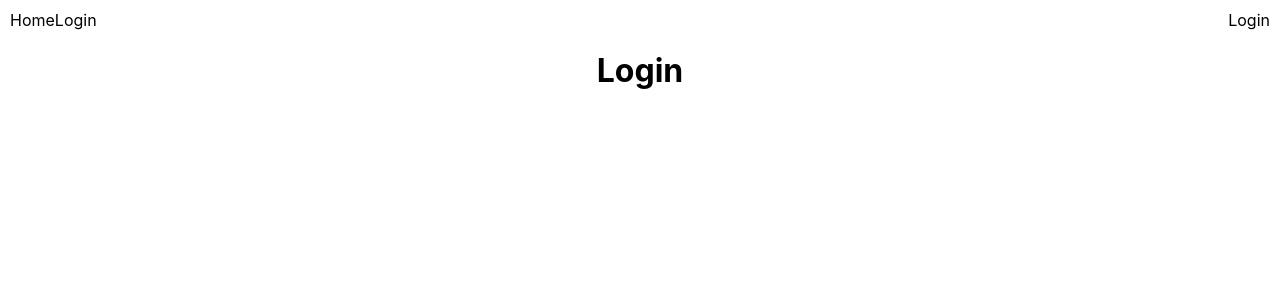
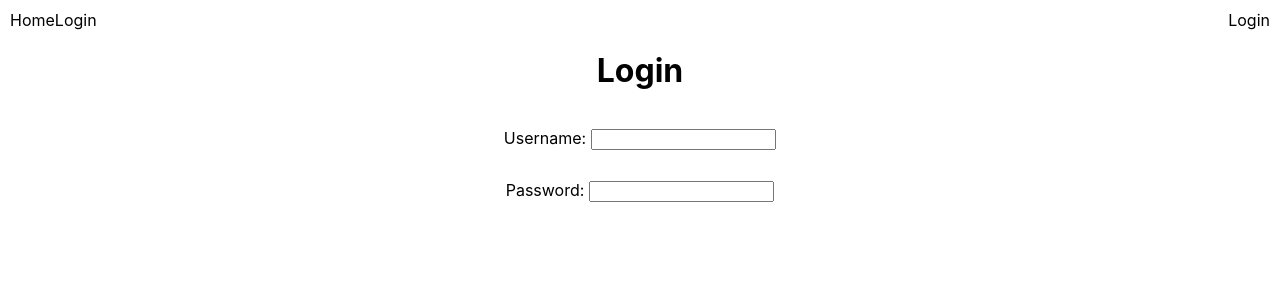
Before and after one commit to akienzle32/chat, a React (Create React App) app: page /login in a window 1280 px wide. Shown: the top 300 px of the page. Built offline with nearby package versions, Linux system fonts and the light colour scheme; no server answers.

Commit message:
added input boxes for username and password

```diff
--- a/src/App.css
+++ b/src/App.css
@@ -75,6 +75,11 @@ table {
 
 .right-nav-element {
   float: right
+}
+
+.input-title {
+  display: inline-block;
+  margin-right: 5px;
 }
 
 #username {
--- a/src/Login.jsx
+++ b/src/Login.jsx
@@ -6,6 +6,14 @@ export const Login = () => {
   return(
 	<div>
 	  <h1 className="chat-title">Login</h1>
+	  	<div style={{textAlign: 'center'}}>
+	  	  <form>
+	  	  	<p className="input-title">Username:  </p>
+	  	  	<input type="text" name="username"></input><br></br>
+	  	  	<p className="input-title">Password: </p>
+	  	  	<input type="password" name="password"></input>
+	  	  </form>
+	  	</div>
 	</div>
   );
 }
```
